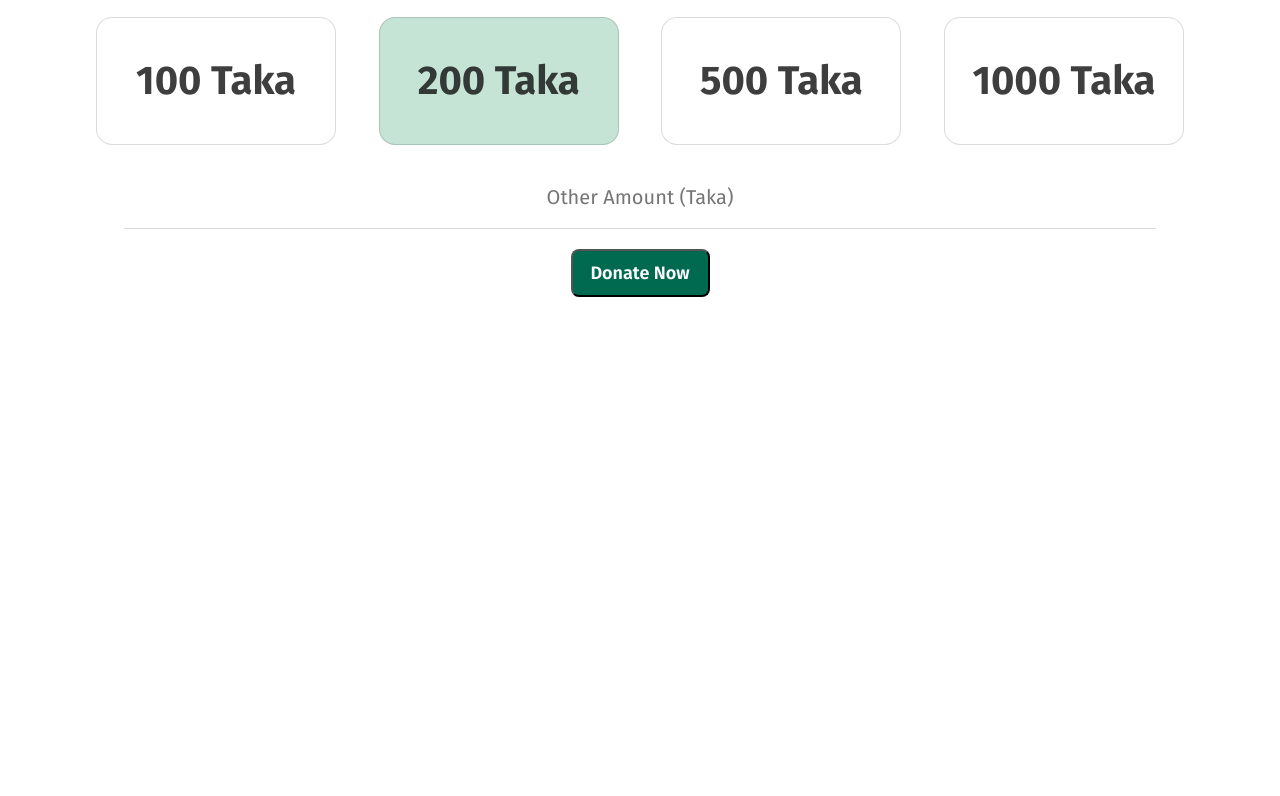
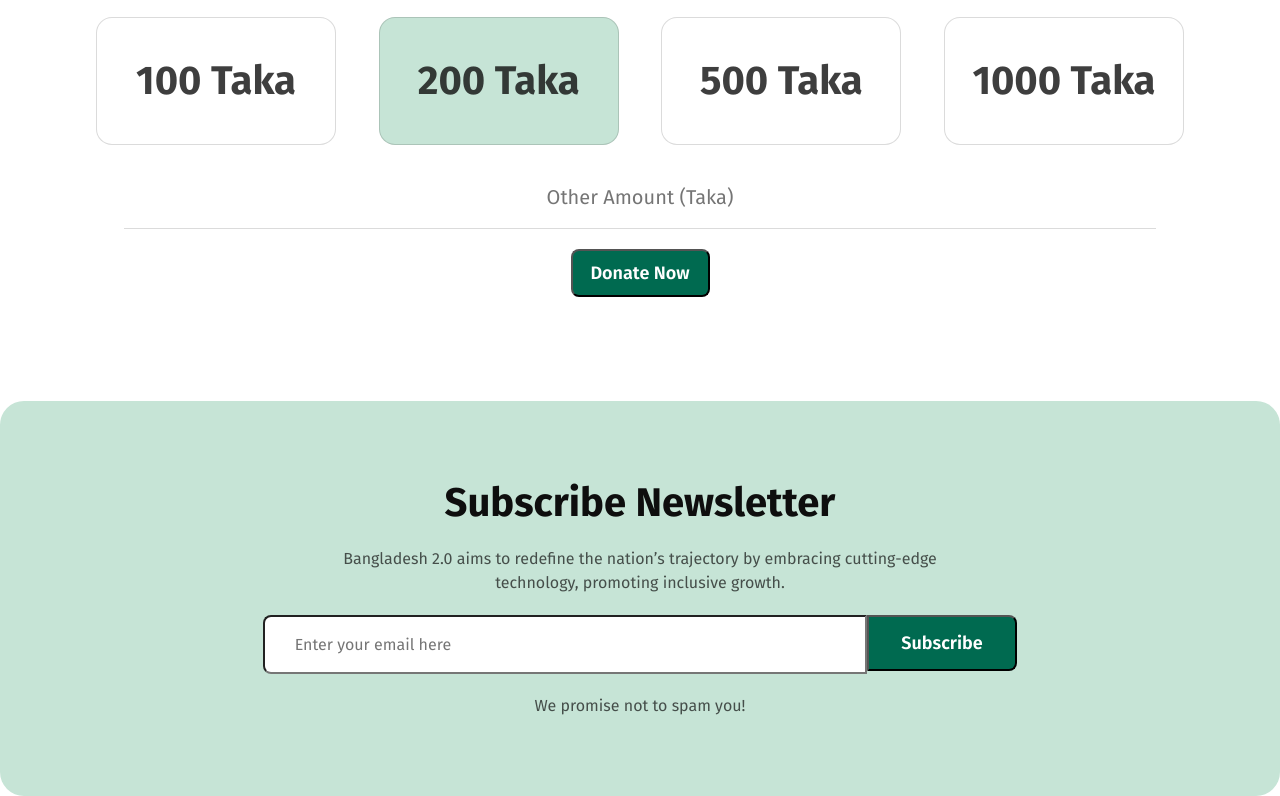
Before and after one commit to Arif-Rabbani-188/Assignment-1, a plain HTML site: page index.html in a window 1280 px wide. Shown: the part 3646-4442 px from the top of the page. Before the commit the page ends 3967 px from the top, so only its background shows below. Drawn offline with Linux system fonts and the light colour scheme.

Commit message:
subscribe newsletter section is added

```diff
--- a/index.html
+++ b/index.html
@@ -160,6 +160,16 @@
             <input type="text" placeholder="Other Amount (Taka)">
             <button class="btn">Donate Now</button>
         </section>
+
+        <section class="subscribe">
+            <h1 class="heading">Subscribe Newsletter</h1>
+            <p class="para">Bangladesh 2.0 aims to redefine the nation’s trajectory by embracing cutting-edge <br> technology, promoting inclusive growth.</p>
+            <div class="input">
+                <input type="text" placeholder="       Enter your email here">
+                <input type="button" value="Subscribe" class="btn">
+            </div>
+            <p class="para">We promise not to spam you!</p>
+        </section>
     </main>
 
 </body>
--- a/style/style.css
+++ b/style/style.css
@@ -29,6 +29,16 @@
     line-height: 24px;
     letter-spacing: 0%;
     text-align: left;
+}
+
+.heading {
+    color: rgb(14, 14, 14);
+    font-family: Fira Sans;
+    font-size: 40px;
+    font-weight: 700;
+    line-height: 48px;
+    letter-spacing: 0%;
+    text-align: center;
 }
 
 
@@ -471,6 +481,58 @@ body {
     text-align: center;
 }
 
-.container > .items:hover {
+.container>.items:hover {
     background: rgb(125, 243, 150);
 }
+
+/* Subscribe section */
+
+.subscribe {
+    margin-top: 80px;
+    width: 1280px;
+    height: 395px;
+    display: flex;
+    flex-direction: column;
+    justify-content: center;
+    align-items: center;
+    gap: 20px;
+    border-radius: 24px;
+    background: rgb(198, 228, 214);
+}
+
+.subscribe>.input {
+    display: flex;
+}
+
+.subscribe>.input>input {
+    display: inline-block;
+    margin: 0px;
+    padding: 0px;
+}
+
+.subscribe>.para {
+    text-align: center;
+}
+
+.input>input[type="text"] {
+    color: rgba(14, 14, 14, 0.3);
+    font-family: Fira Sans;
+    font-size: 16px;
+    font-weight: 400;
+    line-height: 19px;
+    letter-spacing: 0%;
+    text-align: left;
+    width: 600px;
+    height: 55px;
+    border-radius: 8px 0px 0px 8px;
+    background: rgb(255, 255, 255);
+
+}
+
+.input>.btn {
+    border-radius: 0px 8px 8px 0px;
+
+    background: rgb(0, 106, 80);
+    width: 150px;
+    height: 56px;
+}
```
